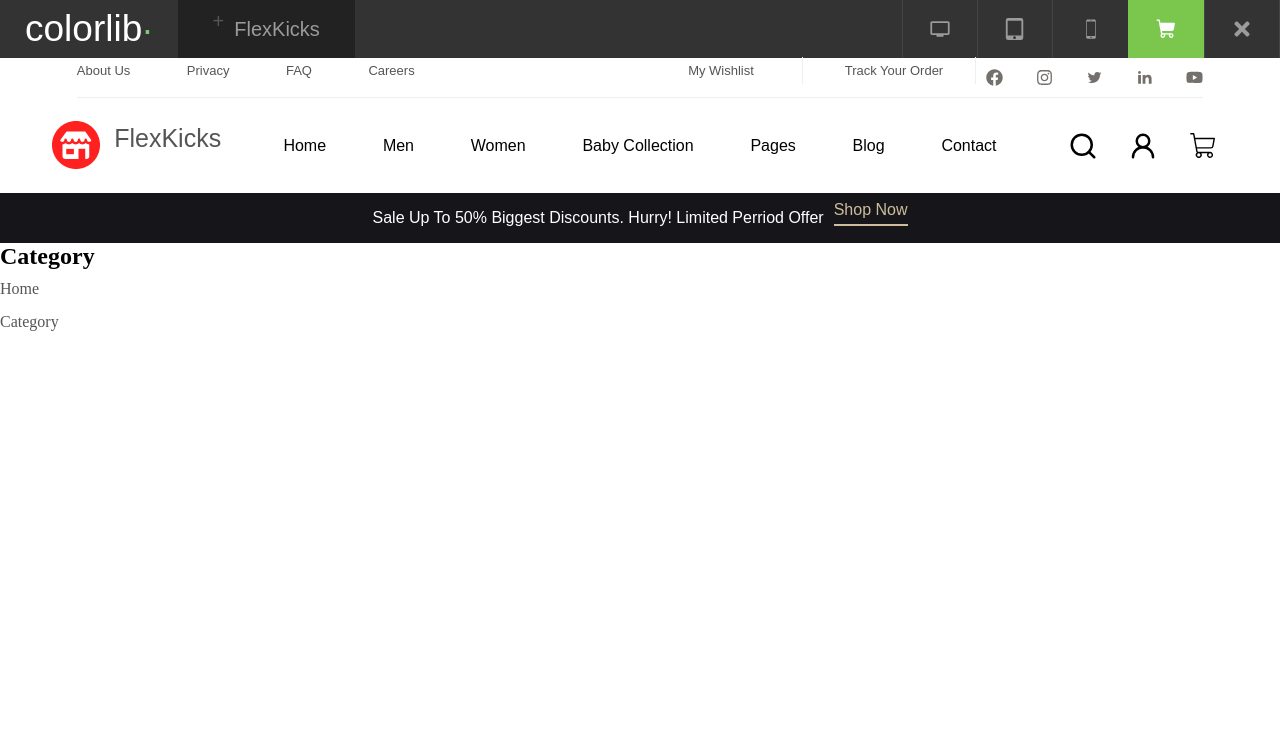
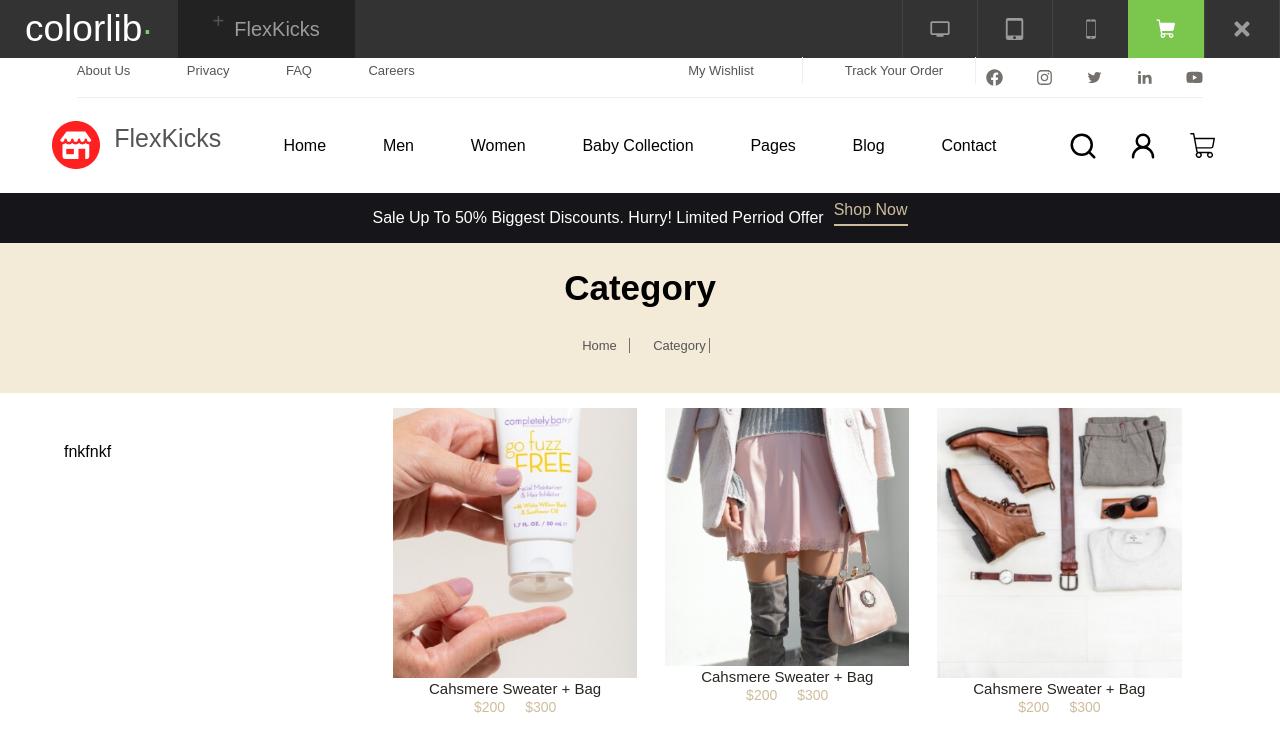
Before and after one commit to DevIsmail-coder/flexKicks, a React (Vite) app: page /babypage in a window 1280 px wide. Shown: the top 734 px of the page. Built offline with nearby package versions, Linux system fonts and the light colour scheme.

Commit message:
update the baby page and the women page

```diff
--- a/src/pages/baby/Baby.jsx
+++ b/src/pages/baby/Baby.jsx
@@ -74,17 +74,17 @@ const Baby = () => {
 ];
 
 return (
-    <div className='Menpagebody'>
+  <div className='MenpageBody'>
   <Header />
-        <article className='Menpageheader'>
+  <article className='MenpageHeader'>
       <h2>Category</h2>
       <span>
           <p>Home</p>
           <p>Category</p>
       </span>
   </article>
-        <main className='Menpagemain'>
-            <article className='Menpagemaindiv1'></article>
+  <main className='MenpageMain'>
+      <article className='Menpagemaindiv1'>fnkfnkf</article>
       <article className='Menpagemaindiv2'>
           <div className="Menpagemaindiv2container">
               {
@@ -108,7 +108,7 @@ return (
                               </div>
                           </div>
                           <h4>{i.title}</h4>
-                                <div className="price">
+                          <div className="amount">
                               <p>{i.price}</p>
                               <p>{i.previous_price}</p>
                           </div>
@@ -123,4 +123,5 @@ return (
 }
 
 
+
 export default Baby
--- a/src/pages/women/Women.jsx
+++ b/src/pages/women/Women.jsx
@@ -76,17 +76,17 @@ const Women = () => {
 ];
 
 return (
-    <div className='Menpagebody'>
+  <div className='MenpageBody'>
   <Header />
-        <article className='Menpageheader'>
+  <article className='MenpageHeader'>
       <h2>Category</h2>
       <span>
           <p>Home</p>
           <p>Category</p>
       </span>
   </article>
-        <main className='Menpagemain'>
-            <article className='Menpagemaindiv1'></article>
+  <main className='MenpageMain'>
+      <article className='Menpagemaindiv1'>fnkfnkf</article>
       <article className='Menpagemaindiv2'>
           <div className="Menpagemaindiv2container">
               {
@@ -110,7 +110,7 @@ return (
                               </div>
                           </div>
                           <h4>{i.title}</h4>
-                                <div className="price">
+                          <div className="amount">
                               <p>{i.price}</p>
                               <p>{i.previous_price}</p>
                           </div>
@@ -124,4 +124,5 @@ return (
 )
 }
 
+
 export default Women
```
Lines whose indentation alone changed are shown as unchanged.
